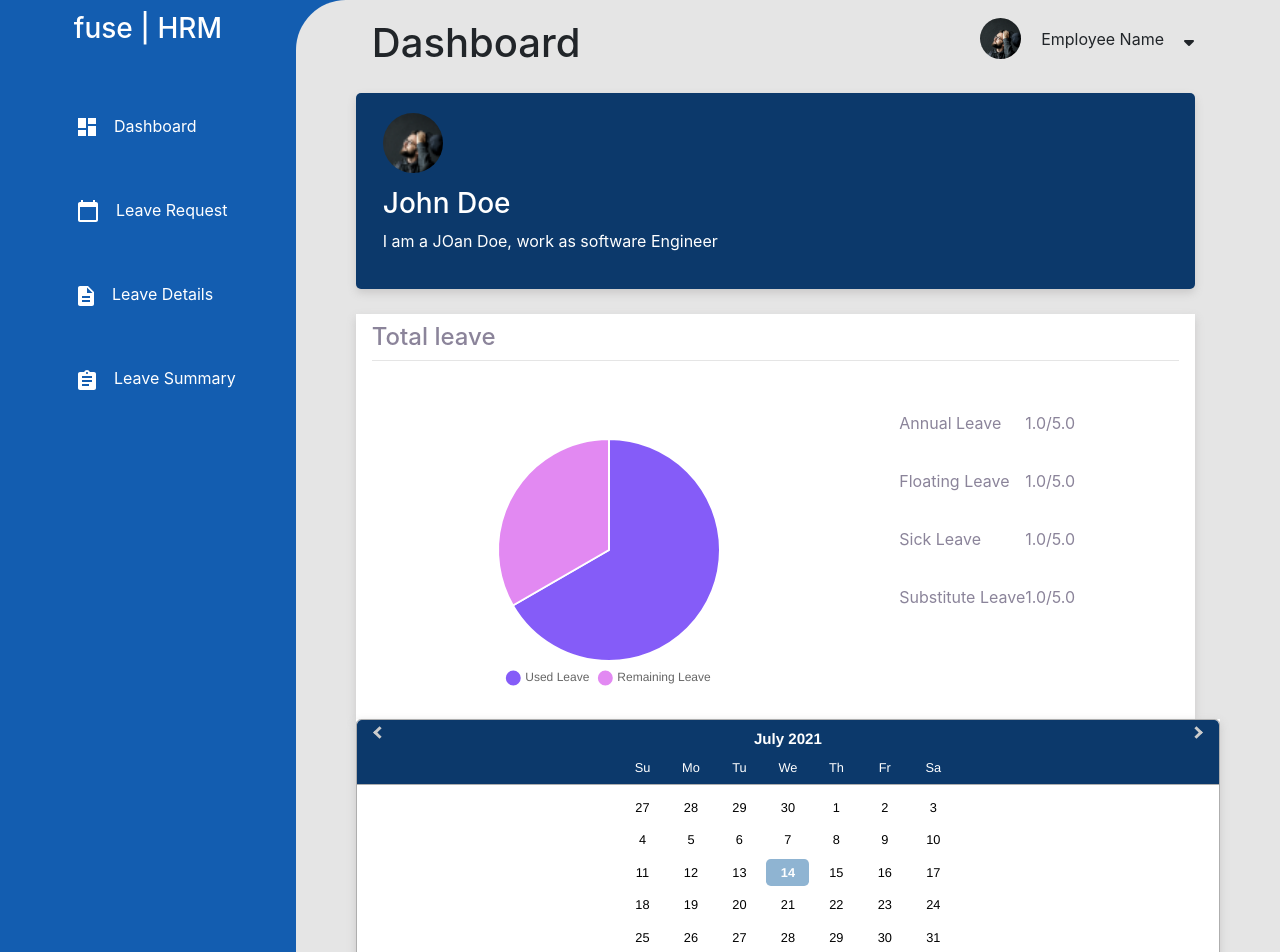
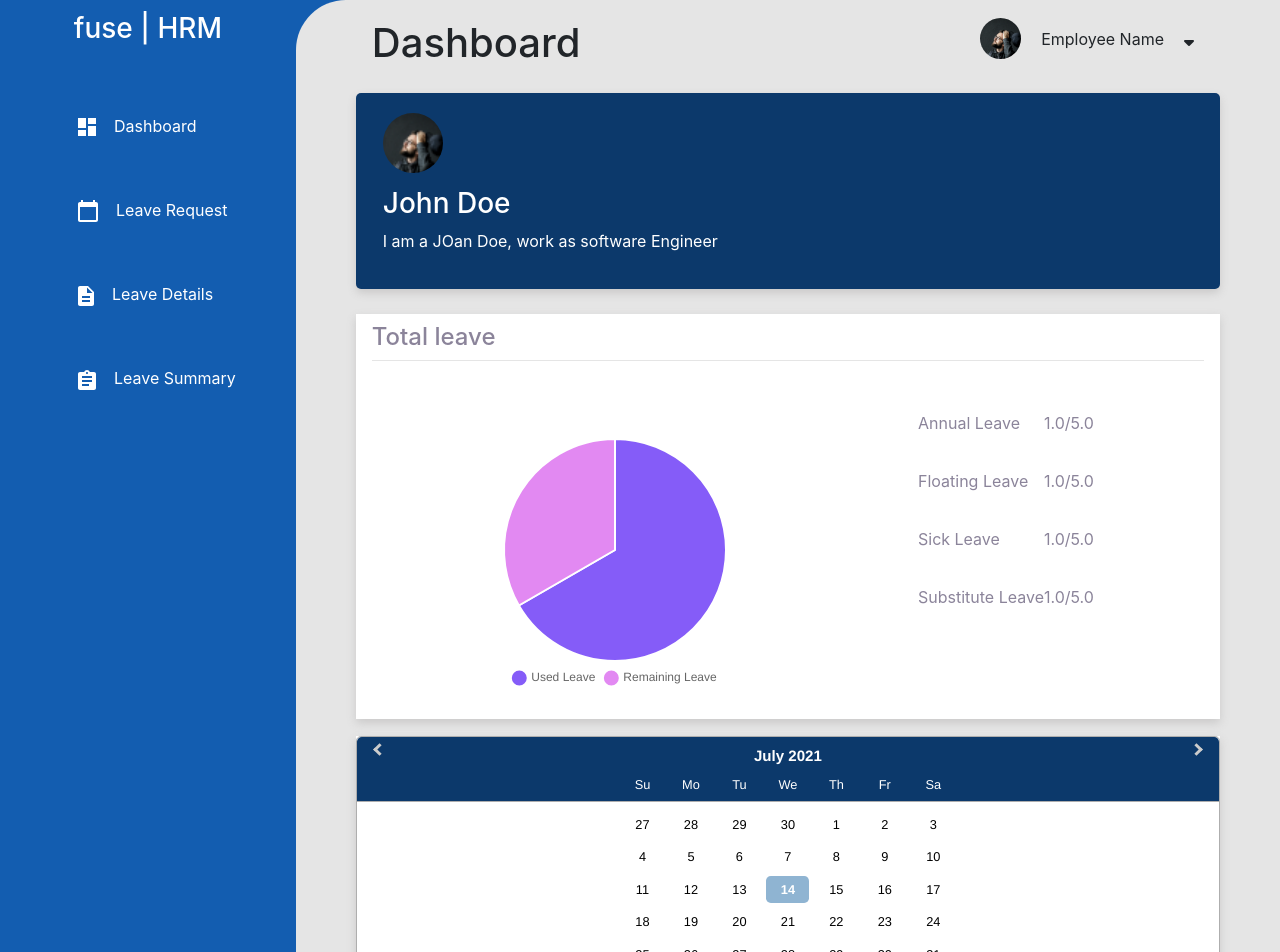
Before and after one commit to Sarita-Dangi-Internship/fuse-HRM, a React (Create React App) app: page / in a window 1280 px wide. Shown: the top 952 px of the page. Built offline with nearby package versions, Linux system fonts and the light colour scheme.

Commit message:
add responsive: make responsive for dashboard

```diff
--- a/src/styles/layouts/_dashboard.scss
+++ b/src/styles/layouts/_dashboard.scss
@@ -168,3 +168,15 @@ $black: #000000;
     }
   }
 }
+
+@media (max-width: 1363px) {
+  .main-container {
+    &__left {
+      margin-right: 0px;
+    }
+
+    &__right__calender {
+      margin-top: 17px;
+    }
+  }
+}
```
